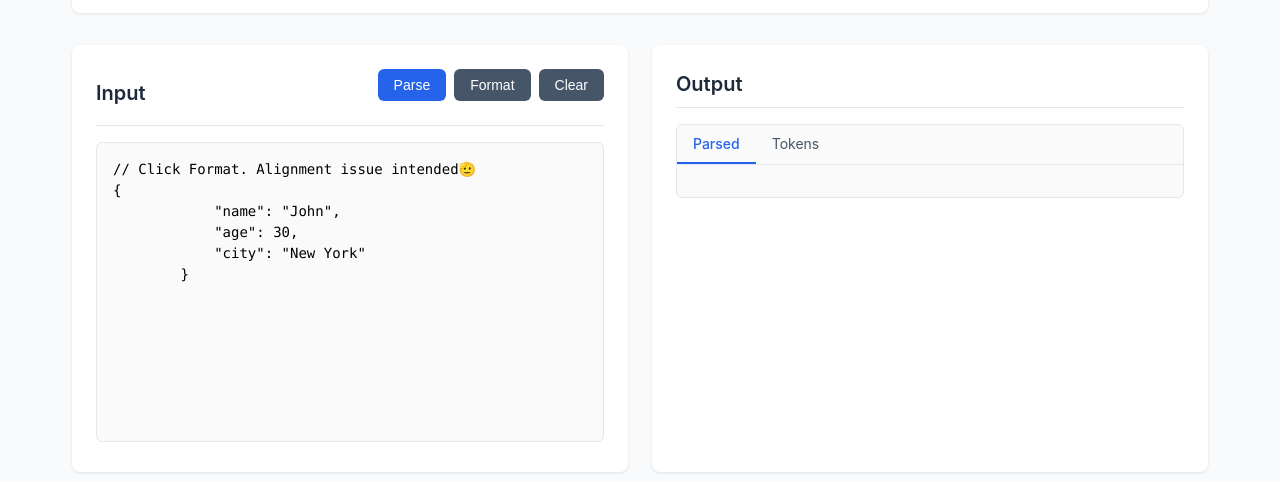
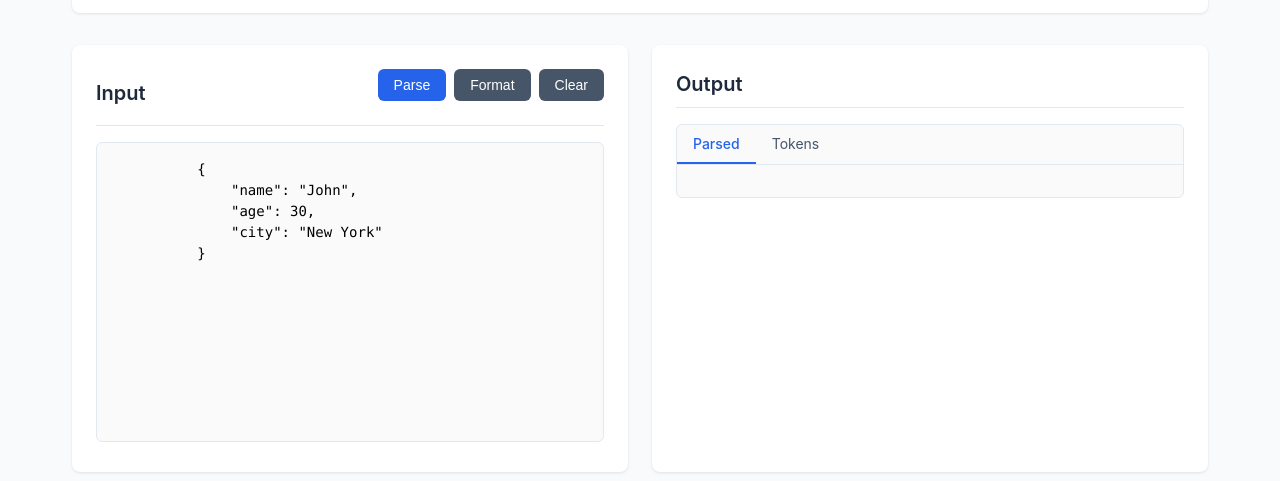
Before and after one commit to ashutosh-rath02/json-parser, a plain HTML site: page index.html in a window 1280 px wide. Shown: the part 131-612 px from the top of the page. Drawn offline with Linux system fonts and the light colour scheme.

Commit message:
fix: minor changes

```diff
--- a/index.html
+++ b/index.html
@@ -266,18 +266,18 @@
           </div>
           <div id="errorMessage" class="status-message error-message"></div>
           <div id="successMessage" class="status-message success-message"></div>
+          <!-- Click Format. Alignment issue intended🫡 -->
           <textarea
             id="jsonInput"
             placeholder="Enter your JSON here..."
             spellcheck="false"
           >
-// Click Format. Alignment issue intended🫡
-{
-            "name": "John",
-            "age": 30,
-            "city": "New York"
-        }</textarea
-          >
+          {
+              "name": "John",
+              "age": 30,
+              "city": "New York"
+          }
+          </textarea>
         </div>
 
         <div class="editor-section">
```
